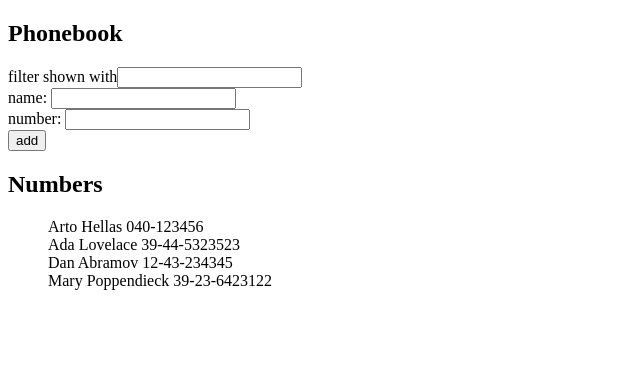
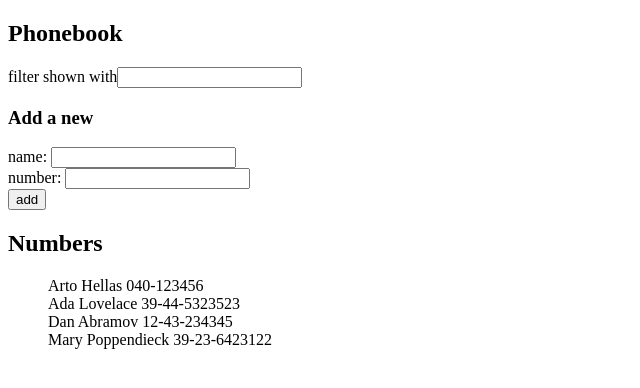
Before and after one commit to Evilgozen/-Web-, a React (Create React App) app: page / in a window 1280 px wide. Shown: the top 388 px of the page, without its empty margins (0-640 px from the left). Built offline with nearby package versions, Linux system fonts and the light colour scheme.

Commit message:
完成2.10

```diff
--- a/src/App.js
+++ b/src/App.js
@@ -1,4 +1,7 @@
 import { useState } from 'react'
+import Filter from './components/Filter'
+import Person from './components/Person'
+import PersonForm from './components/PersonForm'
 
 const App = () => {
   const [persons, setPersons] = useState([
@@ -58,34 +61,17 @@ const App = () => {
   return (
     <div>
       <h2>Phonebook</h2>
-      <div> filter shown with
-        <input
-          onChange={handelwithSearch}
-        />
-      </div>
-      <form onSubmit= {addPerson}>
-        <div>
-          name: <input
-            value={newName}
-            onChange={handelNameChange}
-          />
-        </div>
-        <div>
-          number: <input
-            value={newnumber}
-            onChange={handelNumberChange}
-          />
-        </div>
-        <div>
-          <button type="submit">add</button>
-        </div>
-      </form>
+
+      <Filter handelwithSearch={handelwithSearch} />
+
+      <h3>Add a new</h3>
+
+      <PersonForm newName={newName} newnumber={newnumber}
+      handelNameChange={handelNameChange} handelNumberChange={handelNumberChange} addPerson={addPerson} />
+
       <h2>Numbers</h2>
-        <ul>
-          {personsShow.map(person =>
-            <div key={person.name}>{person.name} {person.number}</div>
-          )}
-        </ul>
+
+      <Person personsShow={personsShow} />
     </div>
   )
 }
--- /dev/null
+++ b/src/components/Filter.js
@@ -0,0 +1,15 @@
+import React from 'react'
+
+const Filter = ({handelwithSearch}) => {
+    return (
+        <>
+            <div> filter shown with
+            <input
+            onChange={handelwithSearch}
+            />
+            </div>
+        </>
+    )
+}
+
+export default Filter
--- /dev/null
+++ b/src/components/Person.js
@@ -0,0 +1,13 @@
+import React from 'react'
+
+const Person = ({personsShow}) =>{
+    return (
+        <ul>
+          {personsShow.map(person =>
+            <div key={person.name}>{person.name} {person.number}</div>
+          )}
+        </ul>
+    )
+}
+
+export default Person
--- /dev/null
+++ b/src/components/PersonForm.js
@@ -0,0 +1,25 @@
+import React from 'react'
+
+const PersonForm = ({newName,newnumber,handelNameChange,handelNumberChange,addPerson}) => {
+    return (
+        <form onSubmit= {addPerson}>
+        <div>
+          name: <input
+            value={newName}
+            onChange={handelNameChange}
+          />
+        </div>
+        <div>
+          number: <input
+            value={newnumber}
+            onChange={handelNumberChange}
+          />
+        </div>
+        <div>
+          <button type="submit">add</button>
+        </div>
+      </form>
+    )
+}
+
+export default PersonForm
```
